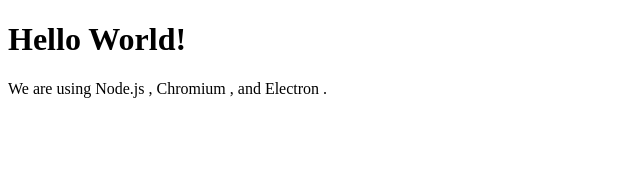
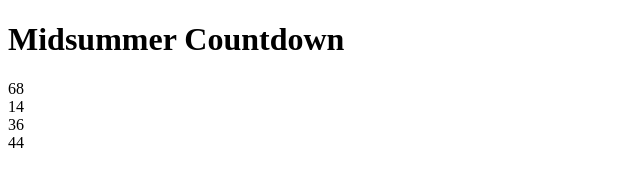
Before and after one commit to elmblom/midsummerCountdownApp-elmblom, an Electron app: page index.html in a window 800 px wide. Shown: the whole page, without its empty margins (0-640 px from the left). Drawn offline with Linux system fonts and the light colour scheme.

Commit message:
Project complete, now i just need to do the styling

```diff
--- a/index.html
+++ b/index.html
@@ -2,14 +2,18 @@
 <html lang="en">
   <head>
     <meta charset="UTF-8">
-    <!-- https://developer.mozilla.org/en-US/docs/Web/HTTP/CSP -->
     <meta http-equiv="Content-Security-Policy" content="default-src 'self'; script-src 'self'">
-    <title>Hello World!</title>
+    <title>Midsummer Countdown</title>
   </head>
   <body>
-    <h1>Hello World!</h1>
-    We are using Node.js <span id="node-version"></span>,
-    Chromium <span id="chrome-version"></span>,
-    and Electron <span id="electron-version"></span>.
+    <h1>Midsummer Countdown</h1>
+    <div id="countdown">
+      <div id="days"></div>
+      <div id="hours"></div>
+      <div id="minutes"></div>
+      <div id="seconds"></div>
+    </div>
+  <body>
+    <script src="./main.js"></script>
   </body>
 </html>
--- /dev/null
+++ b/main.js
@@ -0,0 +1,29 @@
+const midsummer = new Date("2025-06-22T00:00:00Z");
+
+const days = document.querySelector("#days");
+const hours = document.querySelector("#hours");
+const minutes = document.querySelector("#minutes");
+const seconds = document.querySelector("#seconds");
+const countdown = document.querySelector("#countdown");
+
+function countdownfunc() {
+    let now = new Date();
+
+    let timeDiff = midsummer - now;
+    let daysLeft = Math.floor(timeDiff / (1000 * 60 * 60 * 24));
+    let hoursLeft = Math.floor((timeDiff % (1000 * 60 * 60 * 24)) / (1000 * 60 * 60));
+    let minutesLeft = Math.floor((timeDiff % (1000 * 60 * 60)) / (1000 * 60));
+    let secondsLeft = Math.floor((timeDiff % (1000 * 60)) / 1000);
+
+    days.innerHTML = daysLeft;
+    hours.innerHTML = hoursLeft;
+    minutes.innerHTML = minutesLeft;
+    seconds.innerHTML = secondsLeft;
+    if (timeDiff < 172800000 && timeDiff > 0) {
+        document.querySelector("#countdown").innerHTML = "Midsummer has arrived!";
+    }
+}
+
+setInterval(() => {
+    countdownfunc();
+}, 1000);
--- a/package.json
+++ b/package.json
@@ -4,7 +4,7 @@
   "description": "My first electron app",
   "main": "index.js",
   "scripts": {
-    "start" : "electron ."
+    "start": "electron ."
   },
   "repository": {
     "type": "git",
@@ -13,6 +13,7 @@
   "author": "elmblom",
   "license": "ISC",
   "dependencies": {
+    "astronomia": "^4.1.1",
     "electron": "^35.1.5"
   }
 }
```
Also changed, not shown: README.md, index.js (indentation only), 1 other file.
